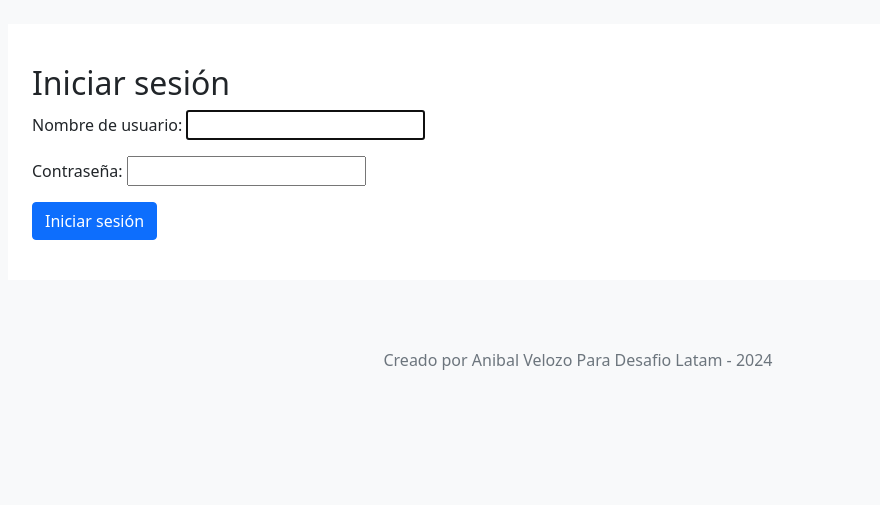
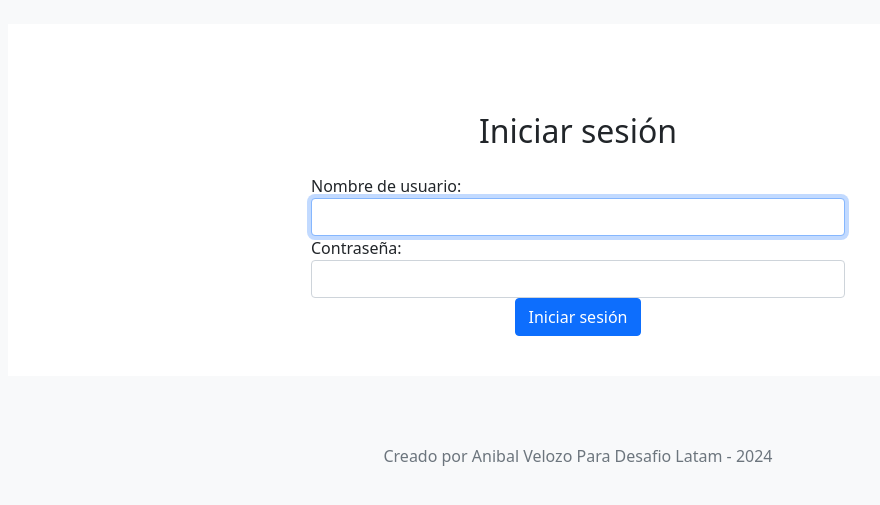
Before and after one commit to Anibalvelozo/OnlyFlans, a Django app: page /accounts/login/ in a window 1280 px wide. Shown: the part 236-741 px from the top of the page, without its empty margins (62-942 px from the left). Run offline with Django 4.2, Linux system fonts and the light colour scheme; some libraries are stand-ins or nearby versions.

Commit message:
Modificacion de inicio de sesion

```diff
--- a/OnlyFlans/web/templates/registration/login.html
+++ b/OnlyFlans/web/templates/registration/login.html
@@ -1,14 +1,26 @@
 {% extends 'base.html' %}
+{% load widget_tweaks %}
 
 {% block content %}
-<div class="container">
-    <h2>Iniciar sesión</h2>
-    <form method="post" class="form-signin">
-        {% csrf_token %}
-        <div class="form-group">
-            {{ form.as_p }}
+<div class="container mt-5">
+    <div class="row justify-content-center">
+        <div class="col-md-6">
+            <h2 class="text-center mb-4">Iniciar sesión</h2>
+            <form method="post" class="form-signin">
+                {% csrf_token %}
+                <div class="form-group">
+                    {{ form.username.label_tag }}
+                    {{ form.username|add_class:"form-control" }}
+                </div>
+                <div class="form-group">
+                    {{ form.password.label_tag }}
+                    {{ form.password|add_class:"form-control" }}
+                </div>
+                <div class="d-flex justify-content-center">
+                    <button type="submit" class="btn btn-primary">Iniciar sesión</button>
+                </div>
+            </form>
         </div>
-        <button type="submit" class="btn btn-primary">Iniciar sesión</button>
-    </form>
+    </div>
 </div>
 {% endblock %}
```
